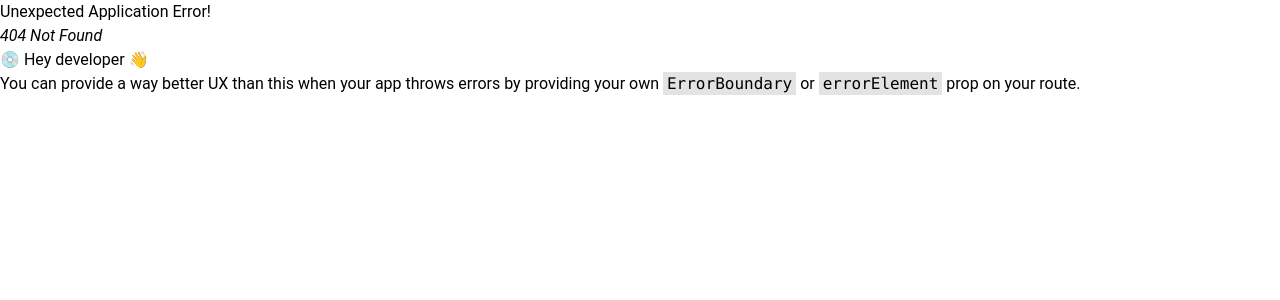
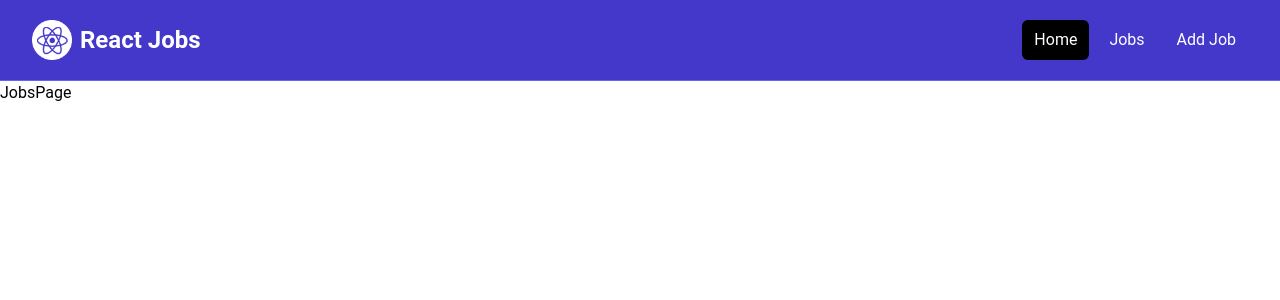
Before and after one commit to fmfahath/react-job-portal, a React (Vite) app: page /jobs in a window 1280 px wide. Before the commit this address had no page. Shown: the top 300 px of the page. Built offline with nearby package versions, Linux system fonts and the light colour scheme.

Commit message:
JobPage : created, route added

```diff
--- a/src/App.jsx
+++ b/src/App.jsx
@@ -1,13 +1,15 @@
 import { Route, createBrowserRouter, createRoutesFromElements, RouterProvider } from 'react-router-dom'
 import React from 'react'
-import HomePage from './pages/HomePage';
-import MainLayout from './layouts/MainLayout';
+import HomePage from './pages/HomePage'
+import JobsPage from './pages/JobsPage'
+import MainLayout from './layouts/MainLayout'
 
 
 const router = createBrowserRouter(
   createRoutesFromElements(
     <Route path='/' element={<MainLayout />}>
       <Route index element={<HomePage />} />
+      <Route path='/jobs' element={<JobsPage />} />
     </Route>
   ));
 
--- a/src/components/HomeCards.jsx
+++ b/src/components/HomeCards.jsx
@@ -1,5 +1,6 @@
 import React from 'react'
 import Card from './Card'
+import { Link } from 'react-router-dom'
 
 const HomeCards = () => {
     return (
@@ -12,24 +13,24 @@ const HomeCards = () => {
                             <p class="mt-2 mb-4">
                                 Browse our React jobs and start your career today
                             </p>
-                            <a
-                                href="/jobs.html"
+                            <Link
+                                to="/jobs"
                                 class="inline-block bg-black text-white rounded-lg px-4 py-2 hover:bg-gray-700"
                             >
                                 Browse Jobs
-                            </a>
+                            </Link>
                         </Card>
                         <Card bg='bg-indigo-100'>
                             <h2 class="text-2xl font-bold">For Employers</h2>
                             <p class="mt-2 mb-4">
                                 List your job to find the perfect developer for the role
                             </p>
-                            <a
-                                href="/add-job.html"
+                            <Link
+                                to="/add-job"
                                 class="inline-block bg-indigo-500 text-white rounded-lg px-4 py-2 hover:bg-indigo-600"
                             >
                                 Add Job
-                            </a>
+                            </Link>
                         </Card>
                     </div>
                 </div>
--- a/src/components/Navbar.jsx
+++ b/src/components/Navbar.jsx
@@ -1,4 +1,5 @@
 import React from 'react'
+import { Link } from 'react-router-dom';
 import logo from '../assets/images/logo.png';
 
 const Navbar = () => {
@@ -10,7 +11,7 @@ const Navbar = () => {
                         <div
                             class="flex flex-1 items-center justify-center md:items-stretch md:justify-start"
                         >
-                            <a class="flex flex-shrink-0 items-center mr-4" href="/index.html">
+                            <Link class="flex flex-shrink-0 items-center mr-4" to="/">
                                 <img
                                     class="h-10 w-auto"
                                     src={logo}
@@ -19,24 +20,22 @@ const Navbar = () => {
                                 <span class="hidden md:block text-white text-2xl font-bold ml-2"
                                 >React Jobs</span
                                 >
-                            </a>
+                            </Link>
                             <div class="md:ml-auto">
                                 <div class="flex space-x-2">
-                                    <a
-                                        href="/index.html"
+                                    <Link
+                                        to="/"
                                         class="text-white bg-black hover:bg-gray-900 hover:text-white rounded-md px-3 py-2"
-                                    >Home</a
+                                    >Home</Link
                                     >
-                                    <a
-                                        href="/jobs.html"
+                                    <Link
+                                        to="/jobs"
                                         class="text-white hover:bg-gray-900 hover:text-white rounded-md px-3 py-2"
-                                    >Jobs</a
-                                    >
-                                    <a
-                                        href="/add-job.html"
+                                    >Jobs</Link>
+                                    <Link
+                                        to="/add-job"
                                         class="text-white hover:bg-gray-900 hover:text-white rounded-md px-3 py-2"
-                                    >Add Job</a
-                                    >
+                                    >Add Job</Link>
                                 </div>
                             </div>
                         </div>
--- /dev/null
+++ b/src/pages/JobsPage.jsx
@@ -0,0 +1,9 @@
+import React from 'react'
+
+const JobsPage = () => {
+    return (
+        <div>JobsPage</div>
+    )
+}
+
+export default JobsPage
```
